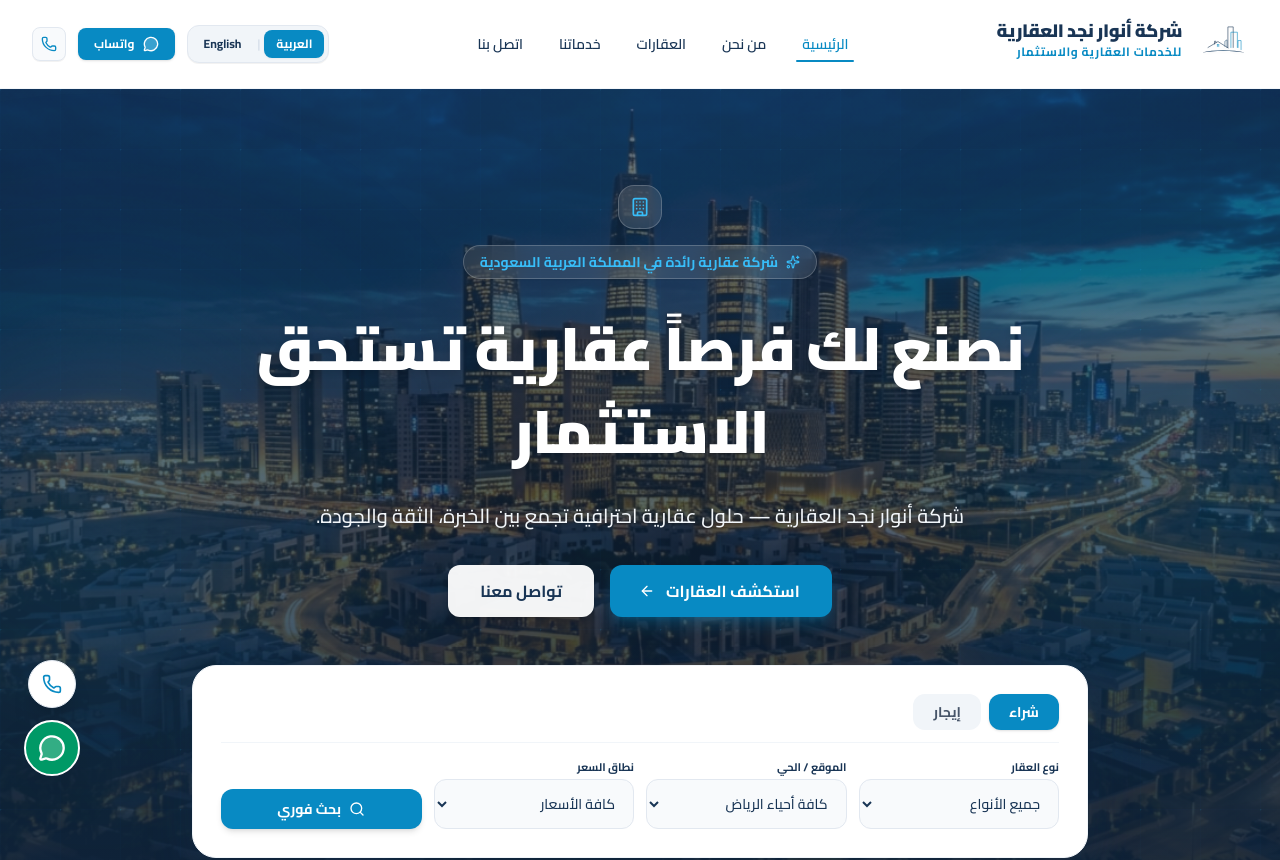
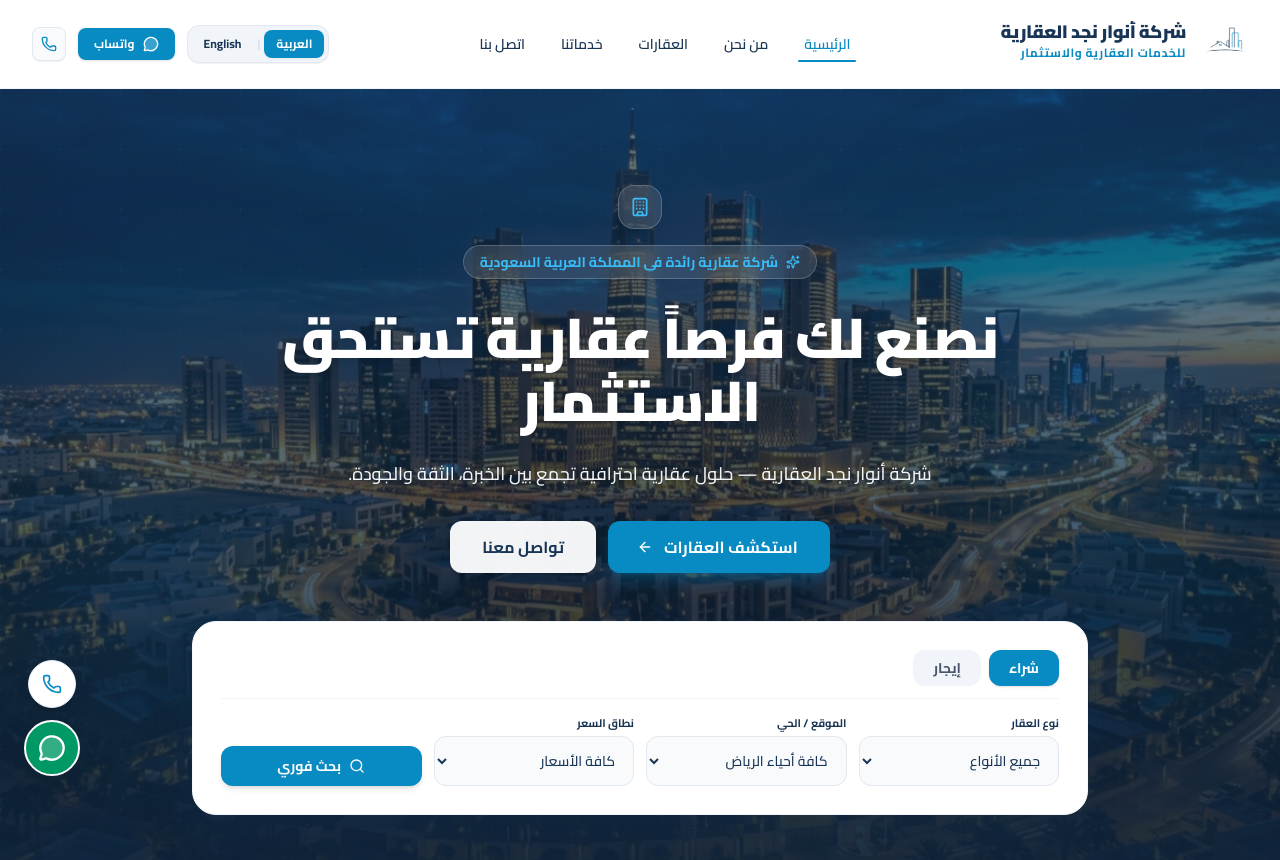
Before and after one commit to anwarnajd/Real-eatate-co, a React (Vite) app: page / in a window 1280 px wide. Shown: the top 860 px of the page. Built offline with nearby package versions, Linux system fonts and the light colour scheme.

Commit message:
refactor: improve mobile responsiveness and interaction
Optimized layout components for small screens, added device-specific hover detection for animations, and refined typography constraints to ensure better cross-device compatibility.

```diff
--- a/src/components/ArchitecturalBackground.tsx
+++ b/src/components/ArchitecturalBackground.tsx
@@ -50,7 +50,7 @@
         <circle cx="950" cy="240" r="3" fill="#088AC3" />
       </svg>
 
-      {/* 3. Slow Drifting Cyan Laser/Beam Line */}
+      {/* 3. Slow Drifting Cyan Laser/Beam Line - Desktop only */}
       <motion.div
         animate={{
           x: ['-100%', '200%'],
@@ -60,7 +60,7 @@
           repeat: Infinity,
           ease: 'linear',
         }}
-        className="absolute top-1/3 left-0 w-72 h-[1px] bg-gradient-to-r from-transparent via-[#088AC3]/30 to-transparent pointer-events-none"
+        className="hidden md:block absolute top-1/3 left-0 w-72 h-[1px] bg-gradient-to-r from-transparent via-[#088AC3]/30 to-transparent pointer-events-none"
       />
     </div>
   );
--- a/src/components/Header.tsx
+++ b/src/components/Header.tsx
@@ -75,7 +75,7 @@
             onClick={() => handleNavClick('home')}
             whileHover={{ scale: 1.02 }}
             whileTap={{ scale: 0.98 }}
-            className="cursor-pointer group flex-shrink-0"
+            className="cursor-pointer group flex-shrink min-w-0"
           >
             <Logo language={language} variant="light" size={scrolled ? 'sm' : 'md'} />
           </motion.div>
@@ -110,7 +110,7 @@
           </nav>
 
           {/* Zone 3: Actions - Language Switcher & WhatsApp/Call CTA */}
-          <div className="hidden sm:flex items-center gap-3">
+          <div className="hidden lg:flex items-center gap-3">
             {/* Functional Language Switcher: العربية | English */}
             <div className="flex items-center p-1 rounded-xl bg-slate-100 border border-slate-200 shadow-2xs">
               <button
@@ -163,36 +163,38 @@
             </motion.a>
           </div>
 
-          {/* Mobile Menu & Language Toggle */}
-          <div className="flex items-center gap-2 lg:hidden">
-            <div className="flex items-center p-0.5 rounded-lg bg-slate-100 border border-slate-200">
+          {/* Mobile Menu & Compact Language Toggle */}
+          <div className="flex items-center gap-1.5 sm:gap-2 lg:hidden flex-shrink-0">
+            <div className="flex items-center p-0.5 rounded-lg bg-slate-100 border border-slate-200 shadow-2xs">
               <button
                 type="button"
                 onClick={() => setLanguage('ar')}
-                className={`px-2 py-1 text-xs font-bold rounded-md transition-all cursor-pointer ${
+                className={`px-2 py-1 text-[11px] font-bold rounded-md transition-all cursor-pointer ${
                   language === 'ar'
                     ? 'bg-[#088AC3] text-white shadow-xs'
                     : 'text-[#193555] hover:text-[#088AC3]'
                 }`}
+                title="العربية"
               >
-                عربي
+                العربية
               </button>
               <span className="text-slate-300 text-[10px] px-0.5 select-none">|</span>
               <button
                 type="button"
                 onClick={() => setLanguage('en')}
-                className={`px-2 py-1 text-xs font-bold rounded-md transition-all cursor-pointer ${
+                className={`px-2 py-1 text-[11px] font-bold rounded-md transition-all cursor-pointer ${
                   language === 'en'
                     ? 'bg-[#088AC3] text-white shadow-xs'
                     : 'text-[#193555] hover:text-[#088AC3]'
                 }`}
+                title="English"
               >
                 EN
               </button>
             </div>
             <button
               onClick={() => setMobileMenuOpen(!mobileMenuOpen)}
-              className="p-2 text-[#193555] hover:text-[#088AC3] rounded-lg focus:outline-none cursor-pointer"
+              className="w-11 h-11 flex items-center justify-center text-[#193555] hover:text-[#088AC3] rounded-lg focus:outline-none cursor-pointer hover:bg-slate-100 transition-colors"
               aria-label="Toggle navigation menu"
             >
               {mobileMenuOpen ? <X className="w-6 h-6" /> : <Menu className="w-6 h-6" />}
--- a/src/components/Logo.tsx
+++ b/src/components/Logo.tsx
@@ -20,16 +20,16 @@
 
   // Sizing definitions
   const iconDimensions = {
-    sm: 'w-10 h-10',
-    md: 'w-13 h-13',
-    lg: 'w-16 h-16',
-    xl: 'w-24 h-24',
+    sm: 'w-8 h-8 sm:w-10 sm:h-10',
+    md: 'w-9 h-9 sm:w-12 sm:h-12',
+    lg: 'w-12 h-12 sm:w-16 sm:h-16',
+    xl: 'w-16 h-16 sm:w-24 sm:h-24',
   };
 
   const isDarkBg = variant === 'dark' || variant === 'footer';
 
   return (
-    <div className={`inline-flex items-center gap-3.5 select-none ${className}`}>
+    <div className={`inline-flex items-center gap-2 sm:gap-3.5 select-none max-w-full overflow-hidden ${className}`}>
       {/*
         Exact Emblem from the client's uploaded logo:
         - House outline with chimney
@@ -124,16 +124,16 @@
 
       {/* Brand Typography */}
       {showText && (
-        <div className="flex flex-col justify-center text-start">
+        <div className="flex flex-col justify-center text-start min-w-0">
           <span
-            className={`font-black tracking-tight leading-none text-base sm:text-lg ${
+            className={`font-black tracking-tight leading-tight text-xs sm:text-base lg:text-lg truncate max-w-[140px] min-[390px]:max-w-[190px] sm:max-w-none ${
               isDarkBg ? 'text-white' : 'text-[#193555]'
             }`}
           >
-            {isAr ? 'شركة أنوار نجد العقارية' : 'Anwar Najd Real Estate Company'}
+            {isAr ? 'شركة أنوار نجد العقارية' : 'Anwar Najd Real Estate Co.'}
           </span>
           <span
-            className={`font-bold text-[10px] sm:text-xs tracking-wider uppercase mt-1 ${
+            className={`hidden min-[420px]:block font-bold text-[9px] sm:text-xs tracking-wider uppercase mt-0.5 truncate max-w-[190px] sm:max-w-none ${
               isDarkBg ? 'text-cyan-300' : 'text-[#088AC3]'
             }`}
           >
--- a/src/components/MagneticButton.tsx
+++ b/src/components/MagneticButton.tsx
@@ -22,6 +22,10 @@
   const y = useSpring(0, { stiffness: 250, damping: 20 });
 
   const handleMouseMove = (e: React.MouseEvent<HTMLButtonElement>) => {
+    // Only enable magnetic tracking on desktop devices with hover & mouse pointer
+    if (typeof window !== 'undefined' && !window.matchMedia('(hover: hover) and (pointer: fine)').matches) {
+      return;
+    }
     if (!btnRef.current) return;
     const rect = btnRef.current.getBoundingClientRect();
     const centerX = rect.left + rect.width / 2;
@@ -35,6 +39,9 @@
   };
 
   const handleMouseEnter = () => {
+    if (typeof window !== 'undefined' && !window.matchMedia('(hover: hover) and (pointer: fine)').matches) {
+      return;
+    }
     setIsHovered(true);
   };
 
@@ -53,7 +60,7 @@
       onClick={onClick}
       style={{ x, y }}
       whileTap={{ scale: 0.96 }}
-      className={`relative cursor-pointer transition-shadow ${className}`}
+      className={`relative cursor-pointer transition-shadow max-w-full ${className}`}
       {...(props as any)}
     >
       {children}
--- a/src/index.css
+++ b/src/index.css
@@ -11,6 +11,19 @@
     --brand-bg-light: #F8FAFC;
     --brand-bg-soft: #F0F6FA;
     --ease-luxury: cubic-bezier(0.22, 1, 0.36, 1);
+  }
+
+  html,
+  body {
+    width: 100%;
+    max-width: 100%;
+    overflow-x: hidden;
+  }
+
+  #root {
+    width: 100%;
+    max-width: 100%;
+    overflow-x: hidden;
   }
 
   html {
--- a/src/pages/AboutPage.tsx
+++ b/src/pages/AboutPage.tsx
@@ -118,8 +118,8 @@
 
           {/* Right Column: Visual Showcase + Brand Emblem */}
           <motion.div
-            initial={{ opacity: 0, x: isAr ? -30 : 30 }}
-            whileInView={{ opacity: 1, x: 0 }}
+            initial={{ opacity: 0, y: 25 }}
+            whileInView={{ opacity: 1, y: 0 }}
             viewport={{ once: true }}
             transition={{ duration: 0.8, ease: [0.22, 1, 0.36, 1] }}
             className="lg:col-span-5 space-y-6"
--- a/src/pages/HomePage.tsx
+++ b/src/pages/HomePage.tsx
@@ -59,6 +59,7 @@
   const heroContentY = useTransform(scrollY, [0, 600], [0, -60]);
 
   const handleHeroMouseMove = (e: React.MouseEvent<HTMLDivElement>) => {
+    if (typeof window !== 'undefined' && !window.matchMedia('(hover: hover) and (pointer: fine)').matches) return;
     if (!heroRef.current) return;
     const rect = heroRef.current.getBoundingClientRect();
     const x = (e.clientX - rect.left) / rect.width - 0.5;
@@ -91,7 +92,7 @@
         ref={heroRef}
         onMouseMove={handleHeroMouseMove}
         onMouseLeave={handleHeroMouseLeave}
-        className="relative min-h-[92vh] flex flex-col justify-center items-center overflow-hidden border-b border-slate-200"
+        className="relative min-h-[85vh] sm:min-h-[92vh] flex flex-col justify-center items-center overflow-hidden border-b border-slate-200 w-full max-w-full"
       >
         {/* Layer 1: Background Property Image with Very Subtle Cinematic Zoom & Parallax */}
         <motion.div
@@ -122,7 +123,7 @@
         </motion.div>
 
         {/* Layer 3: Subtle Architectural Grid Lines & Blueprint Accents */}
-        <div className="absolute inset-0 z-[2] pointer-events-none opacity-20">
+        <div className="absolute inset-0 z-[2] pointer-events-none opacity-20 overflow-hidden">
           <svg className="w-full h-full" xmlns="http://www.w3.org/2000/svg">
             <defs>
               <pattern id="heroArchGrid" width="60" height="60" patternUnits="userSpaceOnUse">
@@ -134,14 +135,14 @@
           </svg>
         </div>
 
-        {/* Layer 4: Floating Ambient Light Orbs with Subtle Drift */}
+        {/* Layer 4: Floating Ambient Light Orbs - Desktop fine pointer only */}
         <motion.div
           animate={{
             x: mouseOffset.x * 0.5,
             y: mouseOffset.y * 0.5,
           }}
           transition={{ type: 'spring', stiffness: 60, damping: 30 }}
-          className="absolute top-1/4 -start-24 w-96 h-96 bg-[#088AC3]/20 rounded-full blur-[120px] pointer-events-none z-[3]"
+          className="hidden md:block absolute top-1/4 start-0 w-80 h-80 bg-[#088AC3]/20 rounded-full blur-[120px] pointer-events-none z-[3]"
         />
         <motion.div
           animate={{
@@ -149,22 +150,22 @@
             y: mouseOffset.y * -0.4,
           }}
           transition={{ type: 'spring', stiffness: 60, damping: 30 }}
-          className="absolute bottom-1/4 -end-24 w-96 h-96 bg-[#38BDF8]/15 rounded-full blur-[130px] pointer-events-none z-[3]"
+          className="hidden md:block absolute bottom-1/4 end-0 w-80 h-80 bg-[#38BDF8]/15 rounded-full blur-[130px] pointer-events-none z-[3]"
         />
 
         {/* Layer 5: Staggered Cinematic Content Entrance */}
         <motion.div
           style={{ y: heroContentY }}
-          className="relative z-10 max-w-5xl mx-auto px-4 sm:px-6 lg:px-8 text-center pt-24 pb-16"
+          className="relative z-10 w-full max-w-5xl mx-0 sm:mx-auto px-[18px] sm:px-6 lg:px-8 text-center pt-14 sm:pt-24 pb-12 sm:pb-16 flex flex-col items-center"
         >
           {/* 1. Anwar Najd Logo Icon Mark (0.1s) */}
           <motion.div
             initial={{ opacity: 0, scale: 0.85 }}
             animate={{ opacity: 1, scale: 1 }}
             transition={{ duration: 0.6, delay: 0.1, ease: [0.22, 1, 0.36, 1] }}
-            className="mb-4 flex justify-center"
+            className="mb-3 sm:mb-4 flex justify-center"
           >
-            <div className="w-11 h-11 rounded-2xl bg-white/10 backdrop-blur-md border border-white/20 p-2 shadow-lg flex items-center justify-center">
+            <div className="w-10 h-10 sm:w-11 sm:h-11 rounded-2xl bg-white/10 backdrop-blur-md border border-white/20 p-2 shadow-lg flex items-center justify-center">
               <Building className="w-5 h-5 text-[#38BDF8]" />
             </div>
           </motion.div>
@@ -174,19 +175,24 @@
             initial={{ opacity: 0, y: 15 }}
             animate={{ opacity: 1, y: 0 }}
             transition={{ duration: 0.6, delay: 0.25, ease: [0.22, 1, 0.36, 1] }}
-            className="inline-flex items-center gap-2 px-4 py-1.5 rounded-full bg-white/10 border border-white/20 text-[#38BDF8] text-xs sm:text-sm font-bold mb-6 backdrop-blur-md shadow-xs"
+            className="inline-flex items-center gap-2 px-3 sm:px-4 py-1.5 rounded-full bg-white/10 border border-white/20 text-[#38BDF8] text-xs sm:text-sm font-bold mb-4 sm:mb-6 backdrop-blur-md shadow-xs max-w-full"
           >
-            <Sparkles className="w-3.5 h-3.5 text-[#38BDF8]" />
-            <span>{t.hero.tag}</span>
+            <Sparkles className="w-3.5 h-3.5 text-[#38BDF8] flex-shrink-0" />
+            <span className="truncate">{t.hero.tag}</span>
           </motion.div>
 
           {/* 3. Cinematic Headline Reveal via overflow: hidden (0.4s) */}
-          <div className="overflow-hidden py-1">
+          <div className="overflow-hidden py-1 w-full max-w-full">
             <motion.h1
               initial={{ y: '100%', opacity: 0 }}
               animate={{ y: '0%', opacity: 1 }}
               transition={{ duration: 0.85, delay: 0.4, ease: [0.22, 1, 0.36, 1] }}
-              className="text-3xl sm:text-5xl lg:text-6xl font-black text-white tracking-tight leading-tight sm:leading-snug max-w-4xl mx-auto drop-shadow-md"
+              style={{
+                fontSize: 'clamp(1.75rem, 8.5vw, 3.5rem)',
+                lineHeight: 1.12,
+                overflowWrap: 'break-word',
+              }}
+              className="font-black text-white tracking-tight max-w-4xl mx-auto drop-shadow-md break-words w-full"
             >
               {t.hero.headline}
             </motion.h1>
@@ -197,24 +203,28 @@
             initial={{ opacity: 0, y: 18 }}
             animate={{ opacity: 1, y: 0 }}
             transition={{ duration: 0.7, delay: 0.6, ease: [0.22, 1, 0.36, 1] }}
-            className="mt-6 text-base sm:text-lg lg:text-xl text-slate-100 max-w-2xl mx-auto leading-relaxed drop-shadow font-medium"
+            style={{
+              lineHeight: 1.6,
+              overflowWrap: 'break-word',
+            }}
+            className="mt-4 sm:mt-6 text-[16px] sm:text-[18px] text-slate-100 w-full max-w-2xl mx-auto drop-shadow font-medium px-1 break-words"
           >
             {t.hero.subheadline}
           </motion.p>
 
-          {/* 5. CTA Buttons (0.8s) */}
+          {/* 5. CTA Buttons: Stack vertically on mobile, row on tablet/desktop (0.8s) */}
           <motion.div
             initial={{ opacity: 0, y: 18 }}
             animate={{ opacity: 1, y: 0 }}
             transition={{ duration: 0.7, delay: 0.8, ease: [0.22, 1, 0.36, 1] }}
-            className="mt-8 flex flex-col sm:flex-row items-center justify-center gap-4"
+            className="mt-6 sm:mt-8 flex flex-col sm:flex-row items-center justify-center gap-3 w-full max-w-full sm:max-w-none mx-auto"
           >
             <MagneticButton
               onClick={() => {
                 setCurrentPage('properties');
                 window.scrollTo({ top: 0, behavior: 'smooth' });
               }}
-              className="w-full sm:w-auto px-8 py-3.5 bg-[#088AC3] hover:bg-[#0779AB] text-white font-bold rounded-xl shadow-lg shadow-[#088AC3]/30 transition-all flex items-center justify-center gap-2 group cursor-pointer"
+              className="w-full sm:w-auto min-h-[52px] px-6 sm:px-8 py-3.5 bg-[#088AC3] hover:bg-[#0779AB] text-white font-bold rounded-xl shadow-lg shadow-[#088AC3]/30 transition-all flex items-center justify-center gap-2 group cursor-pointer text-center text-sm sm:text-base"
             >
               <span>{t.hero.exploreBtn}</span>
               <motion.span
@@ -230,7 +240,7 @@
                 setCurrentPage('contact');
                 window.scrollTo({ top: 0, behavior: 'smooth' });
               }}
-              className="w-full sm:w-auto px-8 py-3.5 bg-white/95 hover:bg-white text-[#193555] font-bold rounded-xl shadow-md transition-all cursor-pointer"
+              className="w-full sm:w-auto min-h-[52px] px-6 sm:px-8 py-3.5 bg-white/95 hover:bg-white text-[#193555] font-bold rounded-xl shadow-md transition-all cursor-pointer text-center text-sm sm:text-base flex items-center justify-center"
             >
               <span>{t.hero.contactBtn}</span>
             </MagneticButton>
@@ -241,7 +251,7 @@
             initial={{ opacity: 0, y: 30 }}
             animate={{ opacity: 1, y: 0 }}
             transition={{ duration: 0.85, delay: 0.95, ease: [0.22, 1, 0.36, 1] }}
-            className="mt-12 w-full max-w-4xl mx-auto bg-white rounded-3xl p-5 sm:p-7 shadow-[0_20px_50px_rgba(25,53,85,0.25)] border border-slate-100 text-start text-[#193555]"
+            className="mt-10 sm:mt-12 w-full max-w-4xl mx-auto bg-white rounded-2xl sm:rounded-3xl p-4 sm:p-7 shadow-[0_20px_50px_rgba(25,53,85,0.25)] border border-slate-100 text-start text-[#193555]"
           >
             {/* Segmented Purpose Tabs */}
             <div className="flex items-center gap-2 mb-4 border-b border-slate-100 pb-3">
```
Also changed, not shown: src/components/FullWidthFeaturedProperty.tsx (+6 -5 lines), src/components/TrustCounter.tsx (+10 -10 lines), src/pages/ContactPage.tsx (+4 -4 lines).
